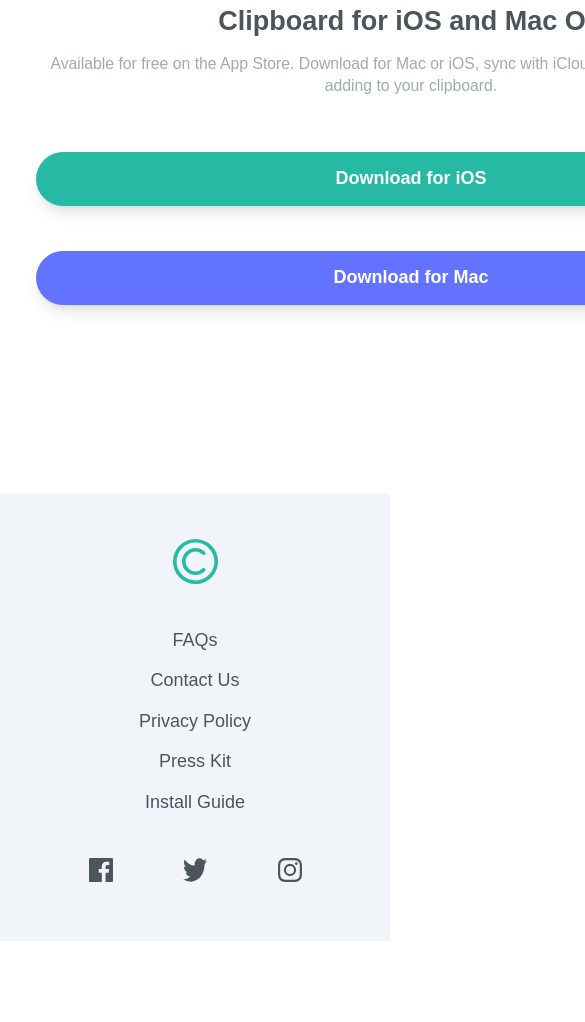
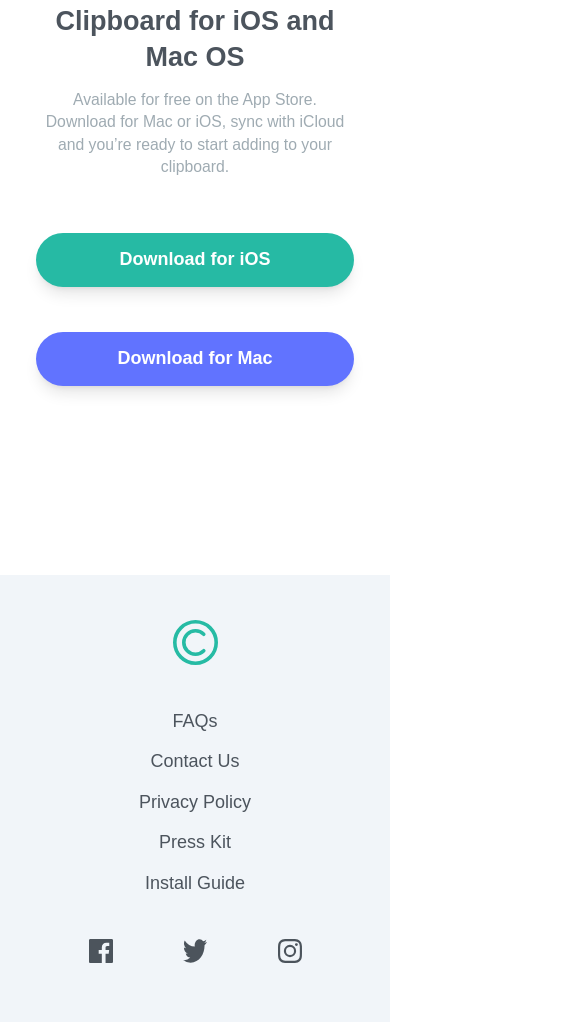
Before and after one commit to davidG199/Clipboard-landing-page, a website: page src/index.html in a window 390 px wide. Shown: the part 4251-5273 px from the top of the page, 585 px wide, since content can reach past the window. Before the commit the page ends 5192 px from the top, so only its background shows below. Drawn offline with Linux system fonts and the light colour scheme; a web font is replaced by a local one.

Commit message:
add hover efects and fix design

```diff
--- a/src/index.html
+++ b/src/index.html
@@ -49,12 +49,12 @@
           </p>
           <div class="flex flex-col w-full md:flex-row justify-center gap-3">
             <button
-              class="bg-Strong-Cyan text-white mb-6 h-12 rounded-3xl font-semibold shadow-lg md:w-[250px]"
+              class="bg-Strong-Cyan text-white mb-6 h-12 rounded-3xl font-semibold md:w-[250px] shadow-lg hover:scale-105 transition-all"
             >
               Download for iOS
             </button>
             <button
-              class="bg-Light-Blue text-white h-12 rounded-3xl font-semibold shadow-lg md:w-[250px]"
+              class="bg-Light-Blue text-white h-12 rounded-3xl font-semibold shadow-lg md:w-[250px] hover:scale-105 transition-all"
             >
               Download for Mac
             </button>
@@ -183,7 +183,7 @@
       </section>
 
       <section class="px-8 mt-24 md:mt-40 mb-14 md:mb-5 w-full md:flex md:flex-col items-center">
-        <div class="w-[750px]">
+        <div class="md:w-[750px]">
           <h2 class="text-Dark-Grayish-Blue font-semibold text-2xl mb-3 md:text-3xl">
             Clipboard for iOS and Mac OS
           </h2>
@@ -193,12 +193,12 @@
           </p>
           <div div class="flex flex-col w-full md:flex-row md:justify-center gap-4">
             <button
-              class="bg-Strong-Cyan text-white w-full mb-6 h-12 rounded-3xl font-semibold shadow-lg md:w-[250px]"
+              class="bg-Strong-Cyan text-white w-full mb-6 h-12 rounded-3xl font-semibold shadow-lg md:w-[250px] hover:scale-105 transition-all"
             >
               Download for iOS
             </button>
             <button
-              class="bg-Light-Blue text-white h-12 rounded-3xl font-semibold shadow-lg md:w-[250px]"
+              class="bg-Light-Blue text-white h-12 rounded-3xl font-semibold shadow-lg md:w-[250px] hover:scale-105 transition-all"
             >
               Download for Mac
             </button>
@@ -207,15 +207,15 @@
       </section>
 
       <footer
-        class="px-8 py-10 mt-28 bg-slate-100 w-full flex flex-col items-center md:grid md:grid-flow-col md:items-center md:justify-evenly"
+        class="px-8 py-10 mt-28 bg-slate-100 w-full flex flex-col items-center md:grid md:grid-flow-col md:items-center md:justify-evenly md:h-[150px] md:py-2"
       >
-        <img src="../images/logo.svg" alt="" class="h-10 w-10 mb-10 md:h-14 md:w-14" />
+        <img src="../images/logo.svg" alt="" class="h-10 w-10 mb-10 md:h-14 md:w-14 md:mt-6" />
         <div class="grid gap-4 text-sm text-Dark-Grayish-Blue row-span-1 md:grid-cols-3 md:text-start md:gap-8">
-          <p class="md:order-1">FAQs</p>
-          <p class="md:order-4">Contact Us</p>
-          <p class="md:order-2">Privacy Policy</p>
-          <p class="md:order-5">Press Kit</p>
-          <p class="md:order-3">Install Guide</p>
+          <a href="#" class="md:order-1">FAQs</a>
+          <a href="#" class="md:order-4">Contact Us</a>
+          <a href="#" class="md:order-2">Privacy Policy</a>
+          <a href="#" class="md:order-5">Press Kit</a>
+          <a href="#" class="md:order-3">Install Guide</a>
         </div>
         <div class="flex justify-evenly w-full mt-10 mb-3 md:justify-center gap-4">
           <img src="../images/icon-facebook.svg" alt="" />
--- a/src/input.css
+++ b/src/input.css
@@ -12,6 +12,11 @@
     background-size: contain;
 }
 
+a:hover{
+    color: hsl(171, 66%, 44%);
+}
+
+
 @media (min-width: 768px) {
 
     #section-header{
```
Also changed, not shown: src/output.css.
